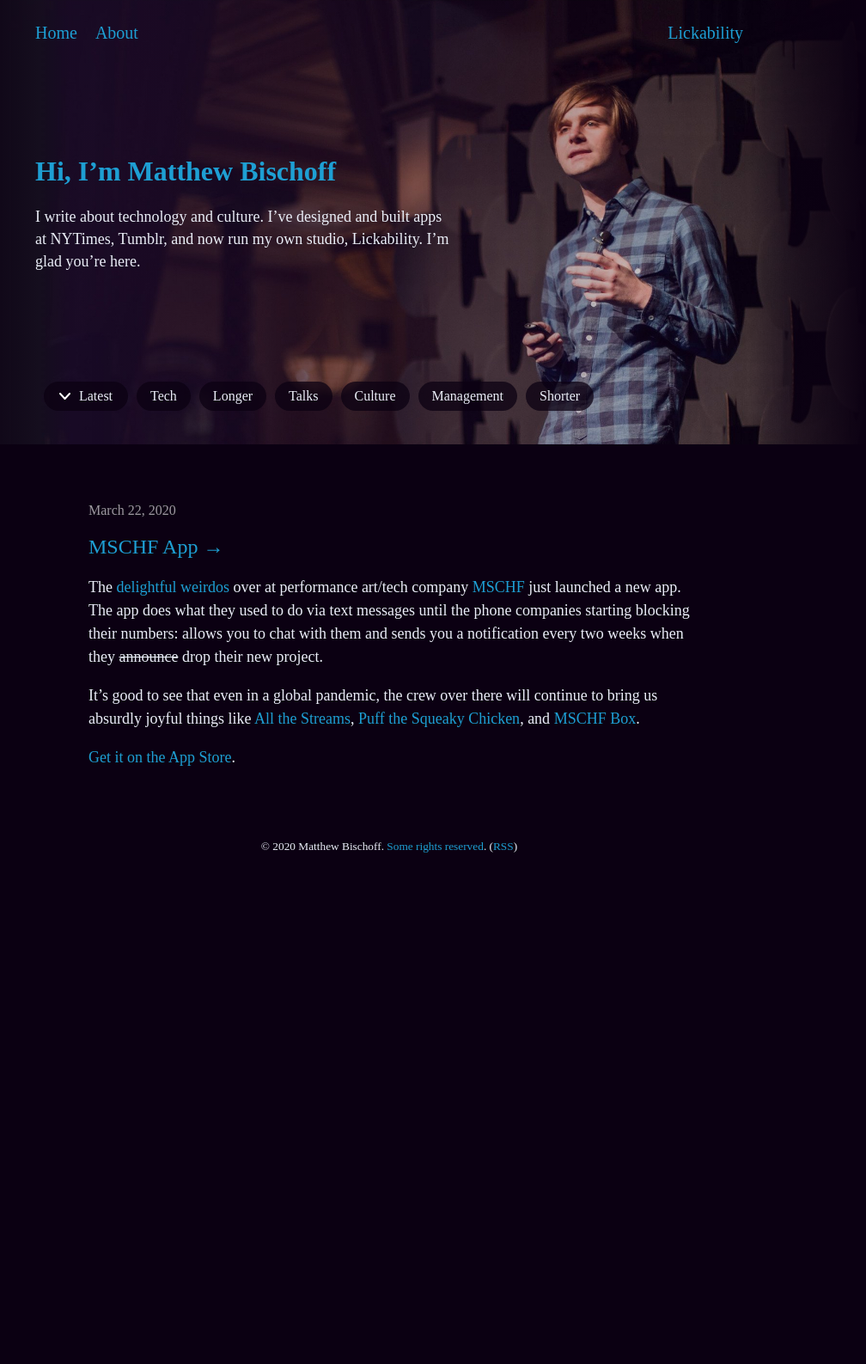
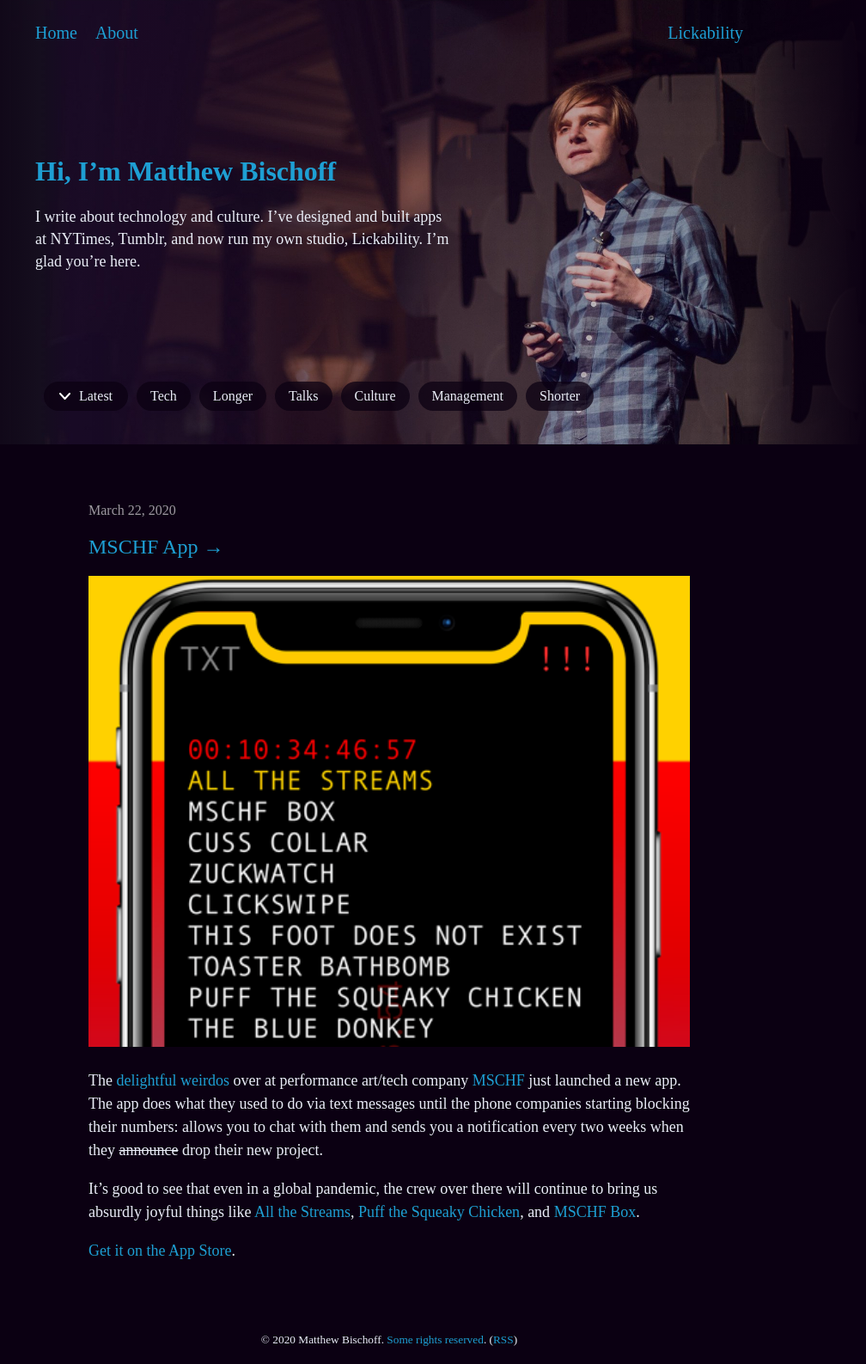
Before and after one commit to mbbischoff/website, a Jekyll site: the page built from _posts/2020-03-22-mschf-app.markdown, in a window 1280 px wide. Shown: the whole page at 86% size, without its empty margins (187-1195 px from the left). Built offline with Jekyll 4.4.1, drawn with Linux system fonts in a browser that asks for light colours; some web fonts are replaced; before the commit the page ends 1013 px from its top, so only the background shows below that.

Commit message:
Updated Mschf App and 1 other file

```diff
--- a/_posts/2020-03-22-mschf-app.markdown
+++ b/_posts/2020-03-22-mschf-app.markdown
@@ -23,6 +23,8 @@
 link: https://apps.apple.com/us/app/mschf/id1500457154
 ---
 
+![MSCHF App Screenshot](/uploads/mschf-app.png)
+
 The [delightful weirdos](https://www.nytimes.com/2020/01/30/style/millennial-entrepreneur-startups.html) over at performance art/tech company [MSCHF](https://mschf.xyz) just launched a new app. The app does what they used to do via text messages until the phone companies starting blocking their numbers: allows you to chat with them and sends you a notification every two weeks when they <strike>announce</strike> drop their new project.
 
 It’s good to see that even in a global pandemic, the crew over there will continue to bring us absurdly joyful things like [All the Streams](https://allthestreams.fm), [Puff the Squeaky Chicken](https://buypuff.co/), and [MSCHF Box](https://mschfbox.com/).
```
Also changed, not shown: _uploads/mschf-app.png (added).
